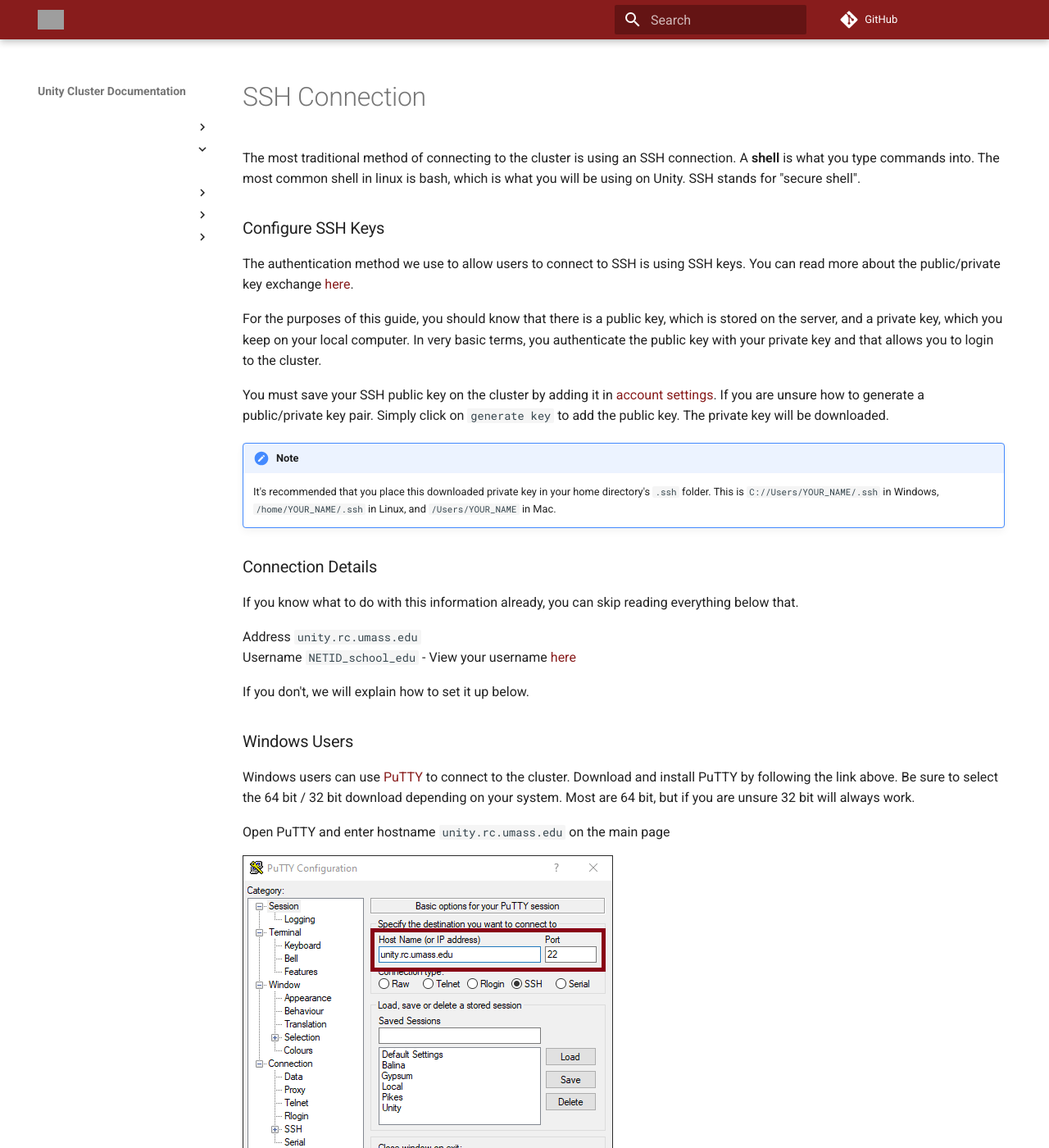
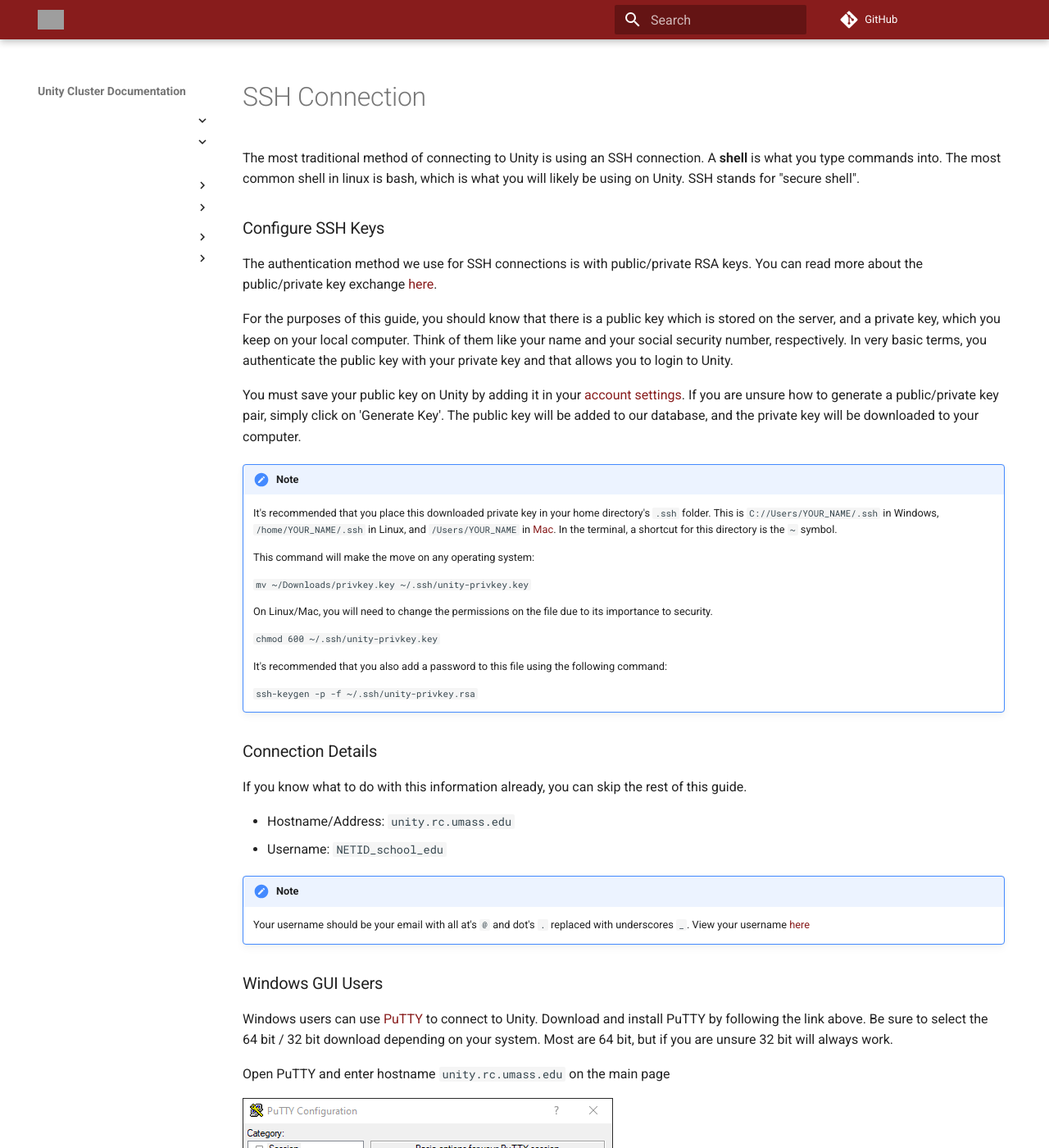
Before and after one commit to UMass-RC/unity-docs, an MkDocs documentation site: the page built from docs/connecting/ssh.md, in a window 1280 px wide and 1400 px high. Shown: the whole window at 82% size. Built offline with MkDocs 1.6.1 and Material for MkDocs 9.7.7, drawn with Linux system fonts in a browser that asks for light colours; comment, search, counter and statistics services are not loaded; some of the changed text lies outside the part shown; grey boxes are pictures that could not be loaded.

Commit message:
scaled images to same width, found and replaced "the cluster" with "Unity", changes in connecting/ssh.md, changes in uploading-files/index.md

````diff
--- a/docs/connecting/ssh.md
+++ b/docs/connecting/ssh.md
@@ -1,26 +1,44 @@
 # SSH Connection #
-The most traditional method of connecting to the cluster is using an SSH connection. A **shell** is what you type commands into. The most common shell in linux is bash, which is what you will be using on Unity. SSH stands for "secure shell".
+The most traditional method of connecting to Unity is using an SSH connection. A **shell** is what you type commands into. The most common shell in linux is bash, which is what you will likely be using on Unity. SSH stands for "secure shell".
 
 ### Configure SSH Keys ###
-The authentication method we use to allow users to connect to SSH is using SSH keys. You can read more about the public/private key exchange [here](https://ssd.eff.org/en/module/deep-dive-end-end-encryption-how-do-public-key-encryption-systems-work).
+The authentication method we use for SSH connections is with public/private RSA keys. You can read more about the public/private key exchange [here](https://ssd.eff.org/en/module/deep-dive-end-end-encryption-how-do-public-key-encryption-systems-work).
 
-For the purposes of this guide, you should know that there is a public key, which is stored on the server, and a private key, which you keep on your local computer. In very basic terms, you authenticate the public key with your private key and that allows you to login to the cluster.
+For the purposes of this guide, you should know that there is a public key which is stored on the server, and a private key, which you keep on your local computer. Think of them like your name and your social security number, respectively. In very basic terms, you authenticate the public key with your private key and that allows you to login to Unity.
 
-You must save your SSH public key on the cluster by adding it in [account settings](https://unity.rc.umass.edu/panel/account.php). If you are unsure how to generate a public/private key pair. Simply click on `generate key` to add the public key. The private key will be downloaded.
+You must save your public key on Unity by adding it in your [account settings](https://unity.rc.umass.edu/panel/account.php). If you are unsure how to generate a public/private key pair, simply click on 'Generate Key'. The public key will be added to our database, and the private key will be downloaded to your computer.
+
 !!! note
-    It's recommended that you place this downloaded private key in your home directory's `.ssh` folder.
-    This is `C://Users/YOUR_NAME/.ssh` in Windows, `/home/YOUR_NAME/.ssh` in Linux, and `/Users/YOUR_NAME` in Mac.
+    It's recommended that you place this downloaded private key in your home directory's `.ssh` folder. This is `C://Users/YOUR_NAME/.ssh` in Windows, `/home/YOUR_NAME/.ssh` in Linux, and `/Users/YOUR_NAME` in [Mac](https://www.cnet.com/tech/computing/how-to-find-your-macs-home-folder-and-add-it-to-finder/). In the terminal, a shortcut for this directory is the `~` symbol.
+
+    This command will make the move on any operating system:
+
+    ```
+    mv ~/Downloads/privkey.key ~/.ssh/unity-privkey.key
+    ```
+
+    On Linux/Mac, you will need to change the permissions on the file due to its importance to security.
+
+    ```
+    chmod 600 ~/.ssh/unity-privkey.key
+    ```
+
+    It's recommended that you also add a password to this file using the following command:
+
+    ```
+    ssh-keygen -p -f ~/.ssh/unity-privkey.rsa
+    ```
 
 ### Connection Details ###
-If you know what to do with this information already, you can skip reading everything below that.
+If you know what to do with this information already, you can skip the rest of this guide.
 
-Address `unity.rc.umass.edu`
-Username `NETID_school_edu` - View your username [here](https://unity.rc.umass.edu/panel/account.php)
+* Hostname/Address: `unity.rc.umass.edu`
+* Username: `NETID_school_edu`
+!!! note
+    Your username should be your email with all at's `@` and dot's `.` replaced with underscores `_`. View your username [here](https://unity.rc.umass.edu/panel/account.php)
 
-If you don't, we will explain how to set it up below.
-
-### Windows Users ###
-Windows users can use [PuTTY](https://www.chiark.greenend.org.uk/~sgtatham/putty/latest.html) to connect to the cluster. Download and install PuTTY by following the link above. Be sure to select the 64 bit / 32 bit download depending on your system. Most are 64 bit, but if you are unsure 32 bit will always work.
+### Windows GUI Users ###
+Windows users can use [PuTTY](https://www.chiark.greenend.org.uk/~sgtatham/putty/latest.html) to connect to Unity. Download and install PuTTY by following the link above. Be sure to select the 64 bit / 32 bit download depending on your system. Most are 64 bit, but if you are unsure 32 bit will always work.
 
 Open PuTTY and enter hostname `unity.rc.umass.edu` on the main page
 
@@ -34,18 +52,34 @@
 
 ![PuTTY SSH Key](res/putty-ssh-key.png)
 
-Finally, in the main screen again, save the profile you created so you don't have to enter this information every time. Enter `unity` as the profile name and click `save`. You can then double click on `unity` under saved sessions to connect to the cluster right away.
+Finally, in the main screen again, save the profile you created so you don't have to enter this information every time. Enter `unity` as the profile name and click `save`. You can then double click on `unity` under saved sessions to connect to Unity right away.
 
 ![PuTTY Save](res/putty-save.png)
 
-### Linux/Mac Users ###
-Most distributions of linux come with the OpenSSH client, which you can use to connect to the cluster.
+### [CLI](https://www.w3schools.com/whatis/whatis_cli.asp) Users ###
+Windows, Mac, and most distributions of linux come with the OpenSSH client, which you can use to connect to Unity in your terminal.
 
-If the file `~/.ssh/config` doesn't exist, create it. Append the following contents:
+If the file `~/.ssh/config` doesn't exist, create it. Append the following contents and replace `<NETID>` and `<PATH_TO_PRIVATE_KEY>` to your specifications:
 ```
 Host unity
      HostName unity.rc.umass.edu
      User <NETID>_umass_edu
      IdentityFile <PATH_TO_PRIVATE_KEY>
 ```
-You can then connect to the cluster using the command `ssh unity`.
+!!! note
+    Doing this with a text editor and a file explorer can be challenging because these user friendly methods don't like files without an extension, and the ssh config file must not have an extension.
+
+    In Windows Notepad, you can save a file with no extension in the 'All Files' category, and windows will add the `.txt` extension regardless, which won't work.
+
+    The Mac TextEdit doesn't even have the option to save as `.txt`, which is tremendously unhelpful. [This can be changed in the TextEdit config.](https://www.techyuga.com/how-to-save-files-in-txt-format-in-textedit-on-mac/)
+
+    The most reliable way to put your OpenSSH config file in the correct location is to open the terminal and use the `mv` (move) command, which will rename files with no fuss.
+
+    ```
+    mv path/to/source-file path/to/desination-file
+    ```
+
+    ```
+    mv ~/Desktop/ssh-config.txt ~/.ssh/config
+    ```
+Once the OpenSSH config file is in place, you can connect to Unity in your terminal using the command `ssh unity`.
--- a/mkdocs.yml
+++ b/mkdocs.yml
@@ -14,23 +14,24 @@
   - admonition
 nav:
   - Home: index.md
+  - Getting Started:
+      - Connecting:
+          - "Console - SSH": "connecting/ssh.md"
+          - "Web - JupyterLab": "connecting/jupyter.md"
+      - Uploading Files: "uploading-files/index.md"
+      - Job Scheduling:
+          - Introduction: "slurm/index.md"
+          - SRUN Jobs: "slurm/srun.md"
+          - SBATCH Jobs: "slurm/sbatch.md"
+          - MPI: "mpi.md"
+      - Software:
+          - Introduction: "modules/index.md"
+          - Using Modules: "modules/using.md"
   - FAQ: faq.md
   - Cluster Information:
       - Node List: "technical/nodelist.md"
       - Partition List: "technical/partitionlist.md"
       - Storage: "technical/storage.md"
-  - Connecting:
-      - "Console - SSH": "connecting/ssh.md"
-      - "Web - JupyterLab": "connecting/jupyter.md"
-  - Uploading Files: "uploading-files/index.md"
-  - Job Scheduling:
-      - Introduction: "slurm/index.md"
-      - SRUN Jobs: "slurm/srun.md"
-      - SBATCH Jobs: "slurm/sbatch.md"
-      - MPI: "mpi.md"
-  - Software:
-      - Introduction: "modules/index.md"
-      - Using Modules: "modules/using.md"
   - Buy-In Hardware:
       - Types of Priority: "buy-in/types.md"
       - Hardware Requirements: "buy-in/requirements.md"
````
Also changed, not shown: docs/mpi.md (+0 -3 lines), docs/slurm/index.md (+1 -4 lines), docs/uploading-files/index.md (+16 -11 lines), docs/res/JupyterHub Image.png, docs/uploading-files/res/done.png, docs/uploading-files/res/jupyter-start.png, docs/uploading-files/res/select-new-site.png, docs/uploading-files/res/select-site-manager.png, docs/uploading-files/res/site-config.png.
